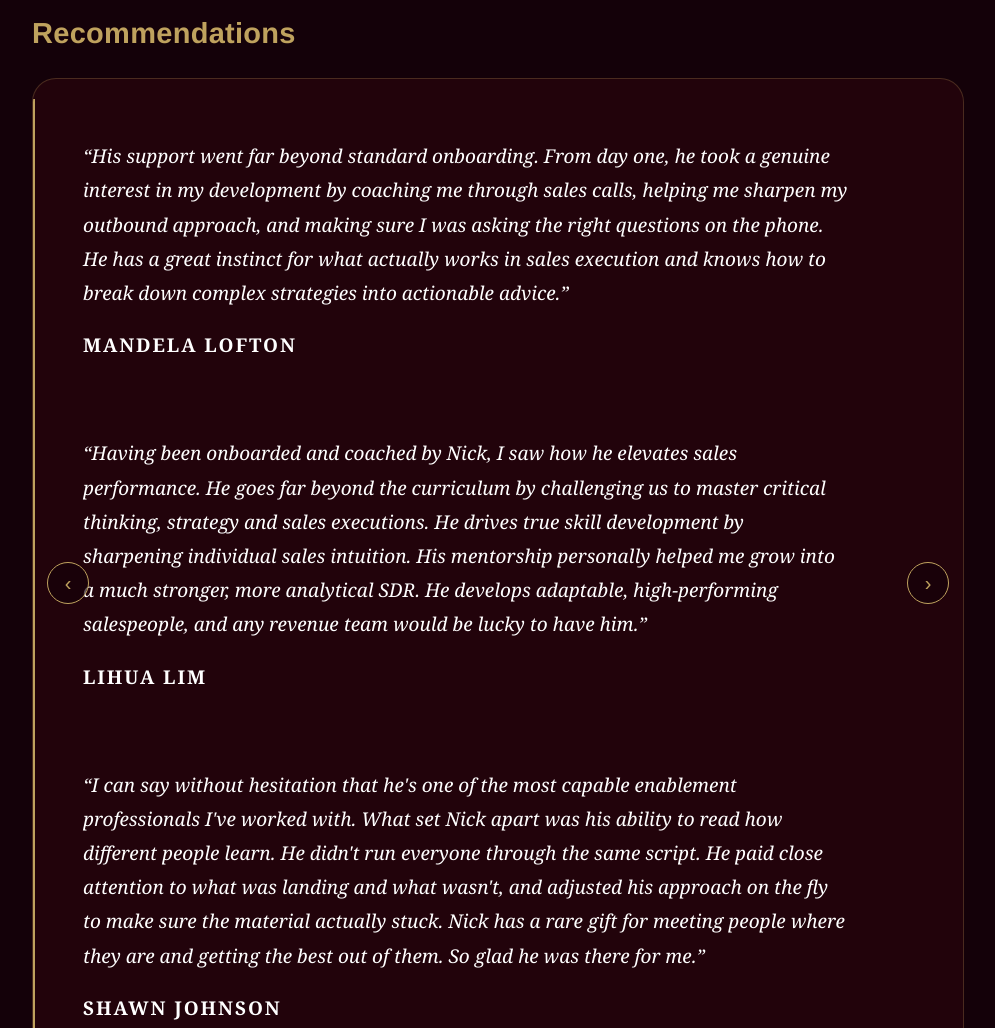
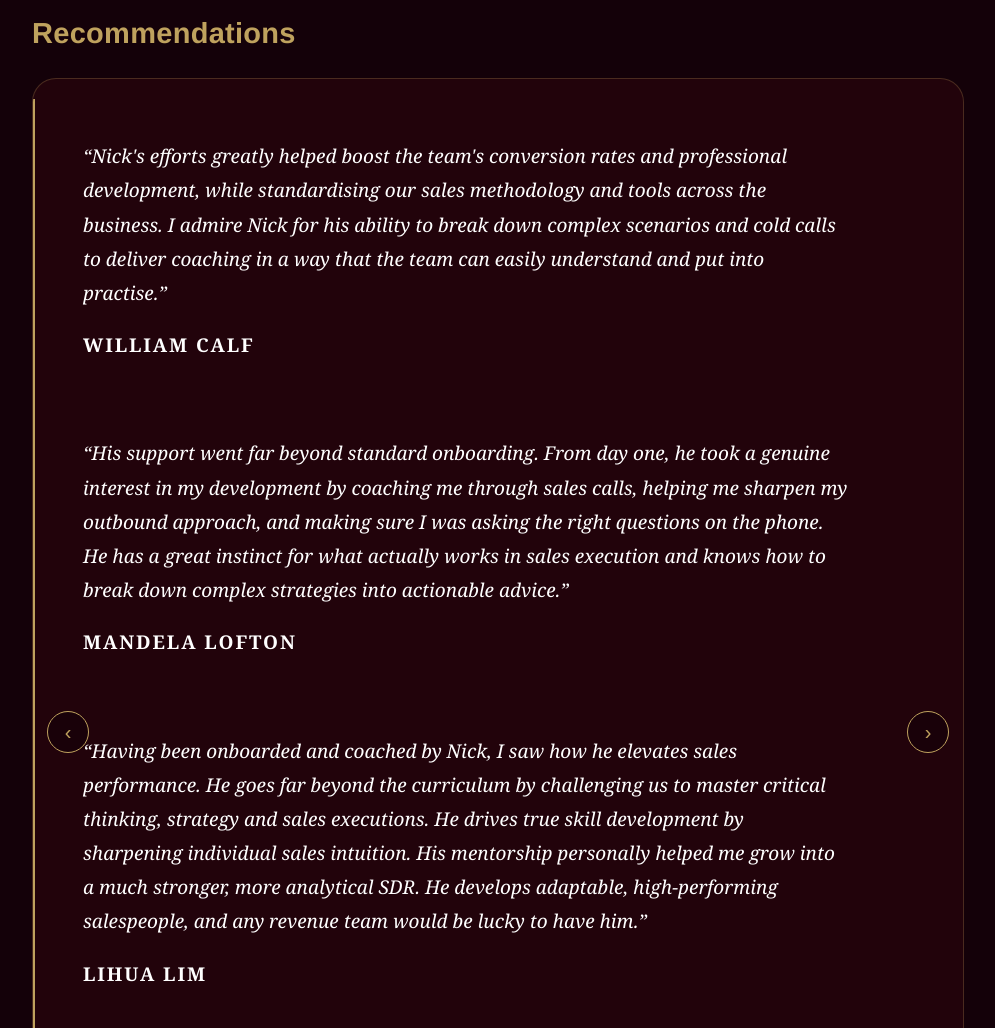
Before and after one commit to EXOEnablement/EXOEnablement.github.io, a plain HTML site: page index.html in a window 1280 px wide. Shown: the part 4680-5708 px from the top of the page, without its empty margins (142-1137 px from the left). Drawn offline with nearby package versions, Linux system fonts and the light colour scheme.

Commit message:
Recommendations: add William Calf (SDR Manager, LinkedIn Nov 2026) as first carousel slide

```diff
--- a/index.html
+++ b/index.html
@@ -356,6 +356,10 @@
   <div class="carousel" id="recCarousel">
   <div class="recs" id="recTrack">
     <div class="rec">
+      <p>&ldquo;Nick's efforts greatly helped boost the team's conversion rates and professional development, while standardising our sales methodology and tools across the business. I admire Nick for his ability to break down complex scenarios and cold calls to deliver coaching in a way that the team can easily understand and put into practise.&rdquo;</p>
+      <p class="name">William Calf</p>
+    </div>
+    <div class="rec">
       <p>&ldquo;His support went far beyond standard onboarding. From day one, he took a genuine interest in my development by coaching me through sales calls, helping me sharpen my outbound approach, and making sure I was asking the right questions on the phone. He has a great instinct for what actually works in sales execution and knows how to break down complex strategies into actionable advice.&rdquo;</p>
       <p class="name">Mandela Lofton</p>
     </div>
```
